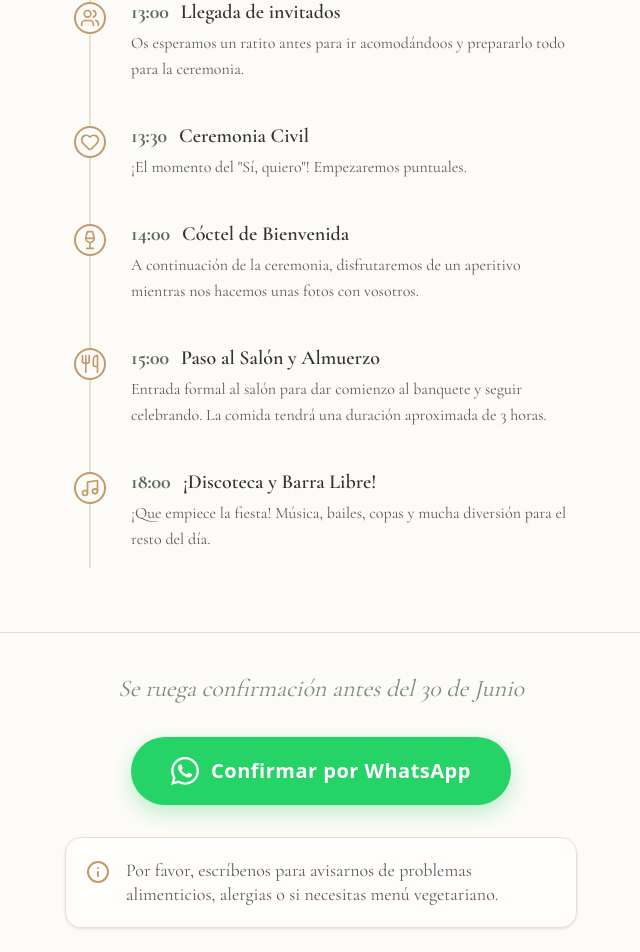
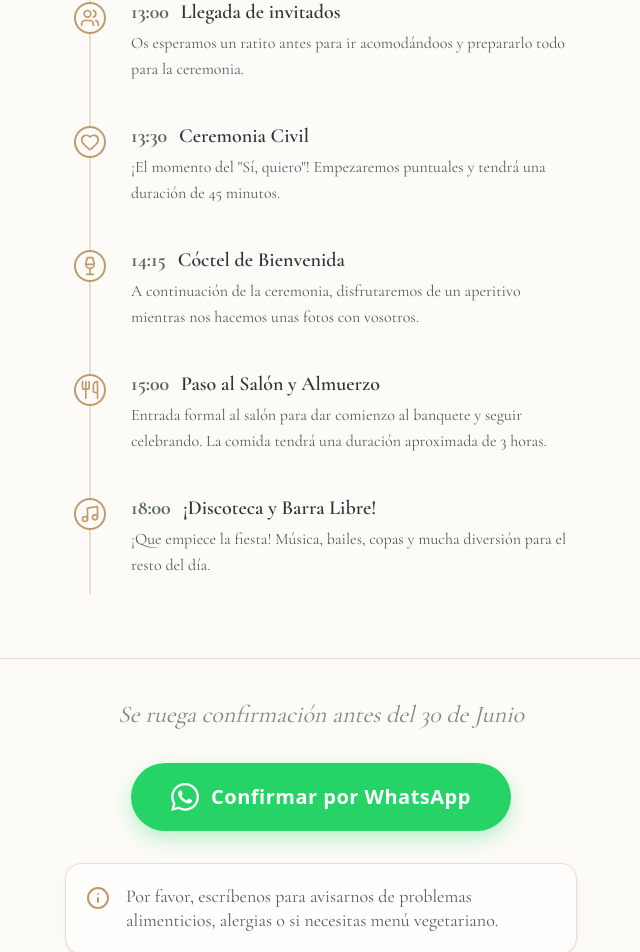
Before and after one commit to Sergioct/BodaCaroSergio, a Next.js app: page /BodaCaroSergio/ in a window 1280 px wide. Shown: the part 1873-2825 px from the top of the page, without its empty margins (319-959 px from the left). Built offline with nearby package versions, Linux system fonts and the light colour scheme.

Commit message:
Update timeline: set ceremony duration to 45 min and cocktail to 14:15

```diff
--- a/src/app/page.tsx
+++ b/src/app/page.tsx
@@ -181,7 +181,7 @@ export default function Home() {
                   <h4 className="text-lg sm:text-xl font-semibold text-[#333333]">Ceremonia Civil</h4>
                 </div>
                 <p className="text-[#5a5a5a] text-base leading-relaxed">
-                  ¡El momento del "Sí, quiero"! Empezaremos puntuales.
+                  ¡El momento del "Sí, quiero"! Empezaremos puntuales y tendrá una duración de 45 minutos.
                 </p>
               </div>
 
@@ -191,7 +191,7 @@ export default function Home() {
                   <Wine size={20} className="text-[#c19a6b]" />
                 </div>
                 <div className="flex flex-col sm:flex-row sm:items-baseline gap-1 sm:gap-3 mb-1">
-                  <span className="text-xl font-bold text-[#5a6c58]">14:00</span>
+                  <span className="text-xl font-bold text-[#5a6c58]">14:15</span>
                   <h4 className="text-lg sm:text-xl font-semibold text-[#333333]">Cóctel de Bienvenida</h4>
                 </div>
                 <p className="text-[#5a5a5a] text-base leading-relaxed">
```
